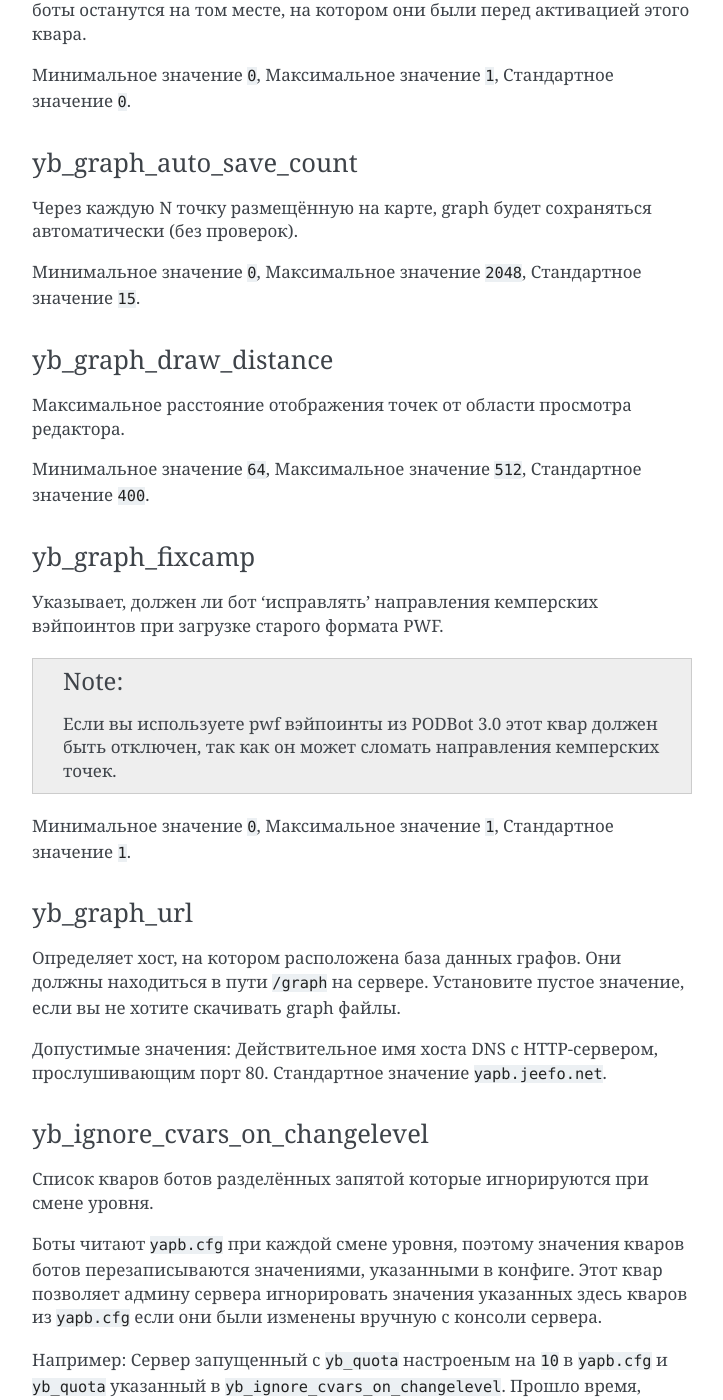
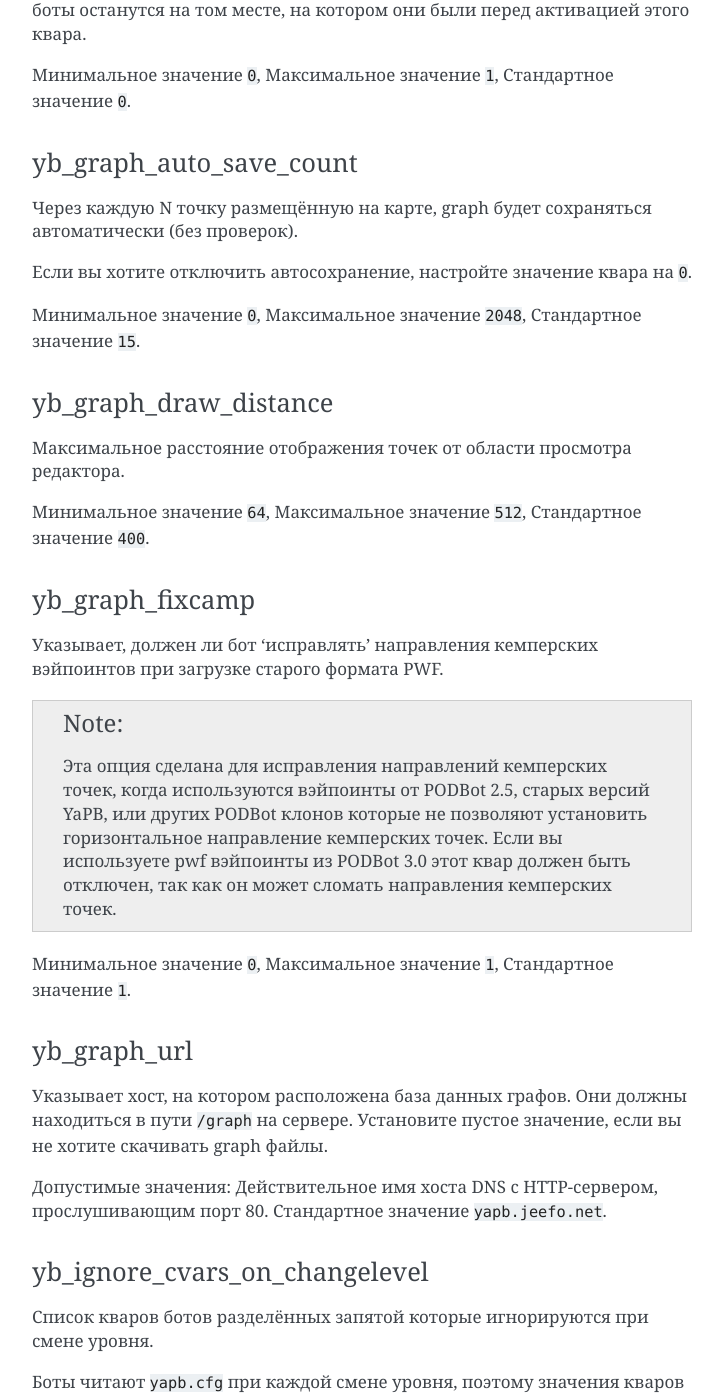
Before and after one commit to yapb/docs, a Sphinx documentation site: the page built from docs/configuring.rst, in a window 1280 px wide and 1400 px high, scrolled down 6985 px. Shown: the whole window, without its empty margins (388-1111 px from the left). Built offline with Sphinx 7.4.7, drawn with Linux system fonts in a browser that asks for light colours.

Commit message:
edit: clarification on fixing of camp directions
edit: note about disabling graph autosave

```diff
--- a/docs/configuring.rst
+++ b/docs/configuring.rst
@@ -288,6 +288,8 @@ yb_graph_auto_save_count
 
 Через каждую N точку размещённую на карте, graph будет сохраняться автоматически (без проверок).
 
+Если вы хотите отключить автосохранение, настройте значение квара на ``0``.
+
 Минимальное значение ``0``, Максимальное значение ``2048``, Стандартное значение ``15``.
 
 
@@ -304,7 +306,7 @@ yb_graph_fixcamp
 
 Указывает, должен ли бот 'исправлять' направления кемперских вэйпоинтов при загрузке старого формата PWF.
 
-.. note:: Если вы используете pwf вэйпоинты из PODBot 3.0 этот квар должен быть отключен, так как он может сломать направления кемперских точек.
+.. note:: Эта опция сделана для исправления направлений кемперских точек, когда используются вэйпоинты от PODBot 2.5, старых версий YaPB, или других PODBot клонов которые не позволяют установить горизонтальное направление кемперских точек. Если вы используете pwf вэйпоинты из PODBot 3.0 этот квар должен быть отключен, так как он может сломать направления кемперских точек.
 
 Минимальное значение ``0``, Максимальное значение ``1``, Стандартное значение ``1``.
 
@@ -312,7 +314,7 @@ yb_graph_fixcamp
 yb_graph_url
 --------------------------------
 
-Определяет хост, на котором расположена база данных графов. Они должны находиться в пути ``/graph`` на сервере.
+Указывает хост, на котором расположена база данных графов. Они должны находиться в пути ``/graph`` на сервере.
 Установите пустое значение, если вы не хотите скачивать graph файлы.
 
 Допустимые значения: Действительное имя хоста DNS с HTTP-сервером, прослушивающим порт 80. Стандартное значение ``yapb.jeefo.net``.
```
